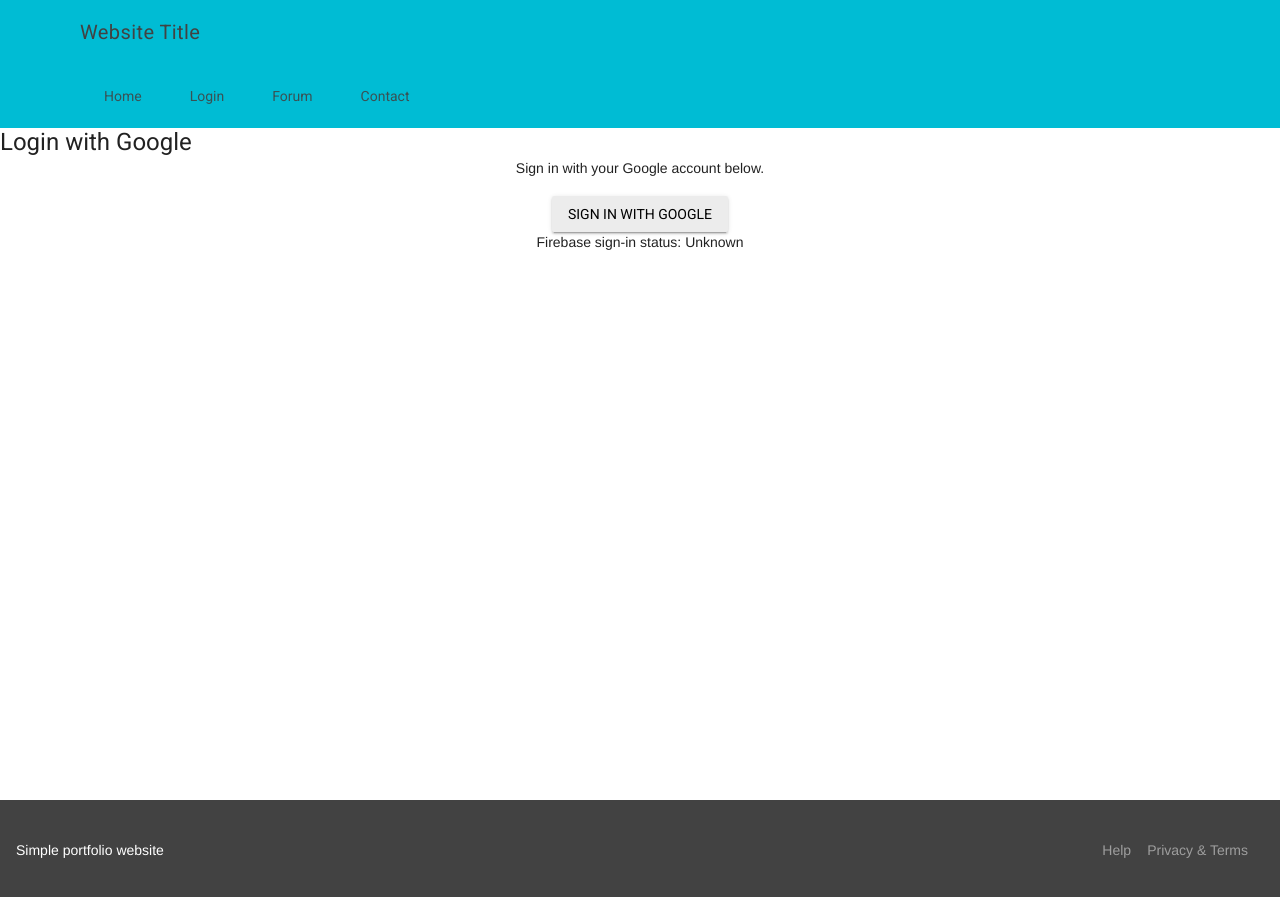
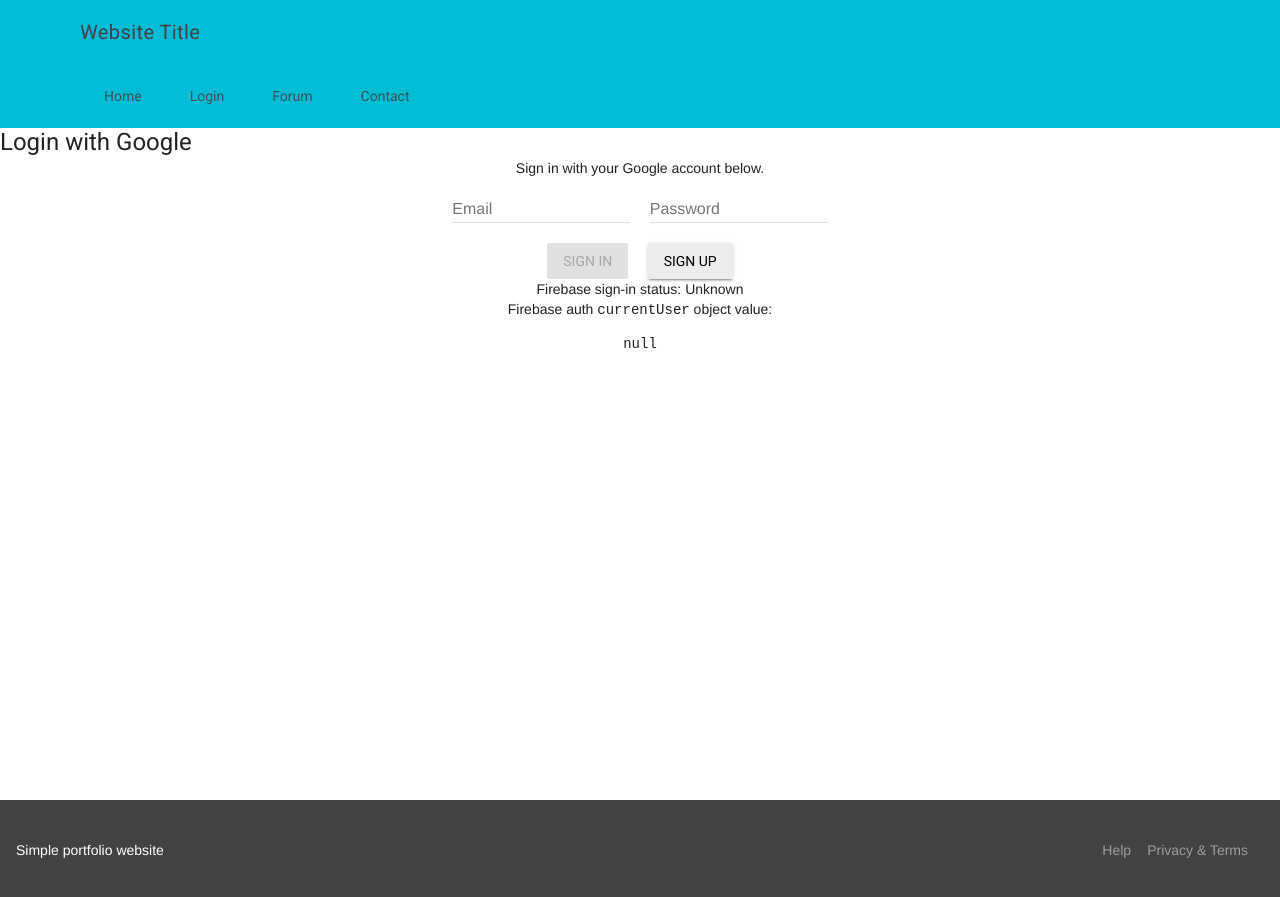
Before and after one commit to slothgamez/fireplex.github.io, a Jekyll site: the page firebase/login/index.html, which Jekyll copies as it is, in a window 1280 px wide. Shown: the top 897 px of the page. Built offline with Jekyll 4.4.1, drawn with Linux system fonts in a browser that asks for light colours; nearby versions of some CDN libraries; comment, search, counter and statistics services are not loaded; some of the changed lines change nothing that is shown.

Commit message:
Update index.html

```diff
--- a/firebase/login/index.html
+++ b/firebase/login/index.html
@@ -41,66 +41,74 @@
 </head>
   <script type="text/javascript">
     /**
-     * Function called when clicking the Login/Logout button.
+     * Handles the sign in button press.
      */
-    // [START buttoncallback]
     function toggleSignIn() {
-      if (!firebase.auth().currentUser) {
-        // [START createprovider]
-        var provider = new firebase.auth.GoogleAuthProvider();
-        // [END createprovider]
-        // [START addscopes]
-        provider.addScope('https://www.googleapis.com/auth/plus.login');
-        // [END addscopes]
-        // [START signin]
-        firebase.auth().signInWithPopup(provider).then(function(result) {
-          // This gives you a Google Access Token. You can use it to access the Google API.
-          var token = result.credential.accessToken;
-          // The signed-in user info.
-          var user = result.user;
-          // [START_EXCLUDE]
-          document.getElementById('quickstart-oauthtoken').textContent = token;
-          // [END_EXCLUDE]
-        }).catch(function(error) {
+      if (firebase.auth().currentUser) {
+        // [START signout]
+        firebase.auth().signOut();
+        // [END signout]
+      } else {
+        var email = document.getElementById('email').value;
+        var password = document.getElementById('password').value;
+        if (email.length < 4) {
+          alert('Please enter an email address.');
+          return;
+        }
+        if (password.length < 4) {
+          alert('Please enter a password.');
+          return;
+        }
+        // Sign in with email and pass.
+        // [START authwithemail]
+        firebase.auth().signInWithEmailAndPassword(email, password).catch(function(error) {
           // Handle Errors here.
           var errorCode = error.code;
           var errorMessage = error.message;
-          // The email of the user's account used.
-          var email = error.email;
-          // The firebase.auth.AuthCredential type that was used.
-          var credential = error.credential;
           // [START_EXCLUDE]
-          if (errorCode === 'auth/account-exists-with-different-credential') {
-            alert('You have already signed up with a different auth provider for that email.');
-            // If you are using multiple auth providers on your app you should handle linking
-            // the user's accounts here.
+          if (errorCode === 'auth/wrong-password') {
+            alert('Wrong password.');
           } else {
             console.error(error);
           }
           // [END_EXCLUDE]
         });
-        // [END signin]
+        // [END authwithemail]
+      }
+      document.getElementById('quickstart-sign-in').disabled = true;
+    }
+    function handleSignUp() {
+      var email = document.getElementById('email').value;
+      var password = document.getElementById('password').value;
+      if (email.length < 4) {
+        alert('Please enter an email address.');
+        return;
+      }
+      if (password.length < 4) {
+        alert('Please enter a password.');
+        return;
+      }
+      // Sign in with email and pass.
+      // [START createwithemail]
+      firebase.auth().createUserWithEmailAndPassword(email, password).catch(function(error) {
+        // Handle Errors here.
+        var errorCode = error.code;
+        var errorMessage = error.message;
+        // [START_EXCLUDE]
+        if (errorCode == 'auth/weak-password') {
+          alert('The password is too weak.');
         } else {
-        // [START signout]
-        firebase.auth().signOut();
-        // [END signout]
+          console.error(error);
         }
-      // [START_EXCLUDE]
-      //document.getElementById('quickstart-sign-in').disabled = false;
         // [END_EXCLUDE]
+      });
+      // [END createwithemail]
     }
-    // [END buttoncallback]
     /**
-     * initApp handles setting up the Firebase context and registering
-     * callbacks for the auth status.
+     * Handles registering callbacks for the auth status.
      *
-     * The core initialization is in firebase.App - this is the glue class
-     * which stores configuration. We provide an app name here to allow
-     * distinguishing multiple app instances.
-     *
-     * This method also registers a listener with firebase.auth().onAuthStateChanged.
-     * This listener is called when the user is signed in or out, and that
-     * is where we update the UI.
+     * This method registers a listener with firebase.auth().onAuthStateChanged. This listener is called when
+     * the user is signed in or out, and that is where we update the UI.
      *
      * When signed in, we also authenticate to the Firebase Realtime Database.
      */
@@ -118,7 +126,7 @@
           var uid = user.uid;
           var refreshToken = user.refreshToken;
           var providerData = user.providerData;
-          // [START_EXCLUDE]
+          // [START_EXCLUDE silent]
           document.getElementById('quickstart-sign-in-status').textContent = 'Signed in';
           document.getElementById('quickstart-sign-in').textContent = 'Sign out';
           var confSignIn = confirm("Hello " + displayName + "! You've signed in successfully to " + email + ". Redirect home?")
@@ -138,19 +146,19 @@
           // [END_EXCLUDE]
         } else {
           // User is signed out.
-          // [START_EXCLUDE]
+          // [START_EXCLUDE silent]
           document.getElementById('quickstart-sign-in-status').textContent = 'Signed out';
-          document.getElementById('quickstart-sign-in').textContent = 'Sign in with Google';
+          document.getElementById('quickstart-sign-in').textContent = 'Sign in';
           document.getElementById('quickstart-account-details').textContent = 'null';
-          document.getElementById('quickstart-oauthtoken').textContent = 'null';
           // [END_EXCLUDE]
         }
-        // [START_EXCLUDE]
-        //document.getElementById('quickstart-sign-in').disabled = false;
+        // [START_EXCLUDE silent]
+        document.getElementById('quickstart-sign-in').disabled = false;
         // [END_EXCLUDE]
       });
       // [END authstatelistener]
       document.getElementById('quickstart-sign-in').addEventListener('click', toggleSignIn, false);
+      document.getElementById('quickstart-sign-up').addEventListener('click', handleSignUp, false);
     }
     window.onload = function() {
       initApp();
@@ -187,12 +195,19 @@
             <h2 class="mdl-card__title-text">Login with Google</h2>
             <p>Sign in with your Google account below.</p>
 
-            <!-- Button that handles sign-in/sign-out -->
-            <button class="mdl-button mdl-js-button mdl-button--raised" id="quickstart-sign-in" >Sign in with Google</button>
+          <input class="mdl-textfield__input" style="display:inline;width:auto;" type="text" id="email" name="email" placeholder="Email"/>
+          &nbsp;&nbsp;&nbsp;
+          <input class="mdl-textfield__input" style="display:inline;width:auto;" type="password" id="password" name="password" placeholder="Password"/>
+          <br/><br/>
+          <button disabled class="mdl-button mdl-js-button mdl-button--raised" id="quickstart-sign-in" name="signin">Sign In</button>
+          &nbsp;&nbsp;&nbsp;
+          <button class="mdl-button mdl-js-button mdl-button--raised" id="quickstart-sign-up" name="signup">Sign Up</button>
 
           <!-- Container where we'll display the user details -->
           <div class="quickstart-user-details-container">
             Firebase sign-in status: <span id="quickstart-sign-in-status">Unknown</span>
+            <div>Firebase auth <code>currentUser</code> object value:</div>
+            <pre><code id="quickstart-account-details">null</code></pre>
           </div>
           </div>
         </main>
```
Lines whose indentation alone changed are shown as unchanged.
